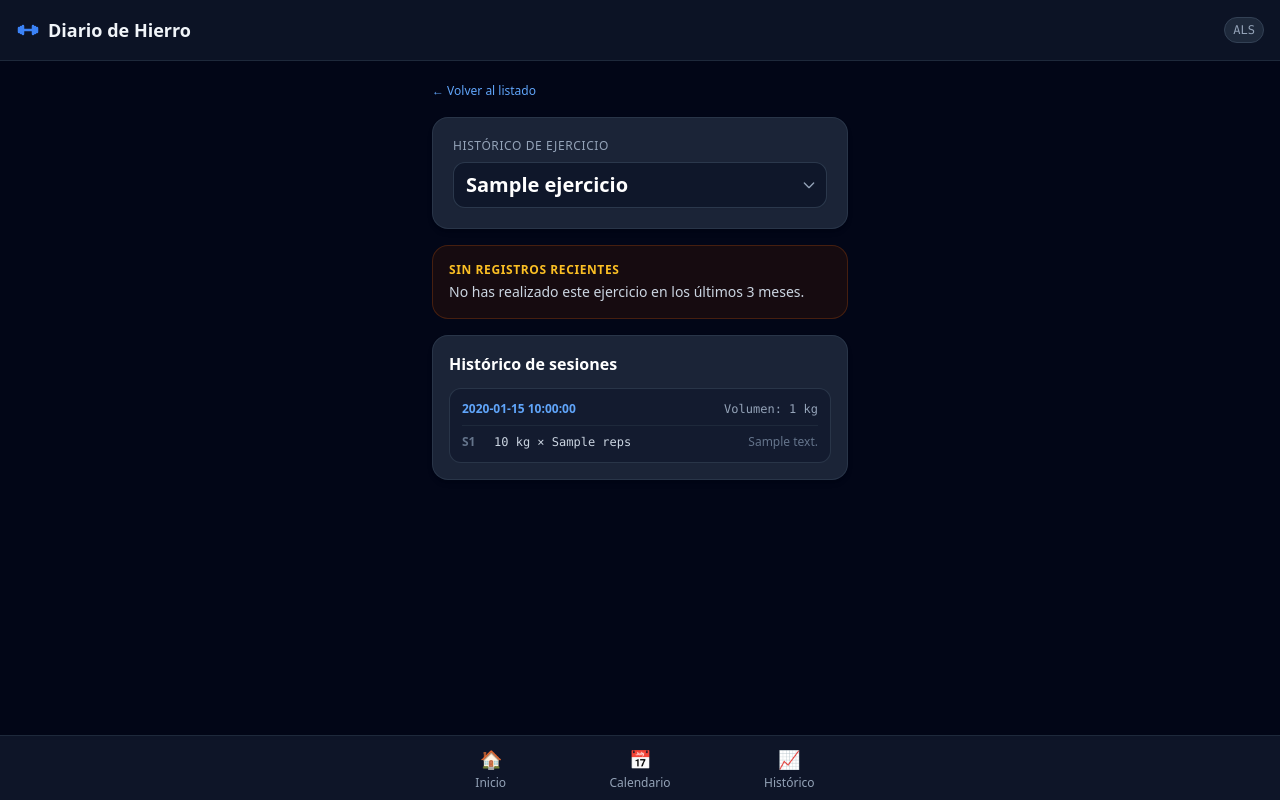
After one commit to ALSREPO/web_fit, a FastAPI app: template app/templates/ejercicios/detail.html in a window 1280 px wide. The commit adds this page. Run offline with FastAPI, Linux system fonts and the light colour scheme; the template is opened without the code that fills it: most values are stand-ins (such as "Sample title", 1, 10 or a date in 2020); some libraries are stand-ins or nearby versions.

Commit message:
refactor: 0.7.8, eliminar Svelte (frontend)
FrontEnd: ventana ejercicios. Funciona bien, excepto el botón de cargar más sesiones

```diff
--- a/app/main.py
+++ b/app/main.py
@@ -6,7 +6,7 @@ from fastapi.staticfiles import StaticFiles
 from fastapi.templating import Jinja2Templates
 
 from app.database import init_db
-from app.routers import fitnotes, dashboard
+from app.routers import fitnotes, dashboard, ejercicios
 
 @asynccontextmanager
 async def lifespan(app: FastAPI):
@@ -34,6 +34,7 @@ app.mount("/static", StaticFiles(directory="app/static"), name="static")
 # Cargamos los routers
 app.include_router(fitnotes.router)
 app.include_router(dashboard.router)
+app.include_router(ejercicios.router)
 
 
 @app.get("/api/health")
@@ -60,6 +61,11 @@ async def calendario_view(request: Request):
     return templates.TemplateResponse(request, "calendario.html", context={"request": request})
 
 
+@app.get("/ejercicios", response_class=HTMLResponse)
+async def ejercicios_view(request: Request):
+    return templates.TemplateResponse(request, "ejercicios/list.html", context={"request": request})
+
+
 # Si entra en una ruta no definida, redirige a la raíz
 @app.exception_handler(status.HTTP_404_NOT_FOUND)
 async def custom_404_handler(request: Request, __):
--- a/app/routers/dashboard.py
+++ b/app/routers/dashboard.py
@@ -102,7 +102,7 @@ async def fragment_next_workout():
             <li class="flex items-start gap-2.5">
                 <span class="mt-2 h-1.5 w-1.5 shrink-0 rounded-full bg-blue-500"></span>
                 <div class="flex flex-col">
-                    <a href="/historico/{ex['ejercicio']}" class="font-medium text-slate-200 hover:text-blue-300">{ex['ejercicio']}</a>
+                    <a href="/ejercicios/{ex['ejercicio']}" class="font-medium text-slate-200 hover:text-blue-300">{ex['ejercicio']}</a>
                     <span class="font-mono text-xs text-slate-400">{ex['detalle']}</span>
                 </div>
             </li>
@@ -143,7 +143,7 @@ async def fragment_last_workout():
             <li class="flex items-start gap-2.5">
                 <span class="mt-2 h-1.5 w-1.5 shrink-0 rounded-full bg-blue-500"></span>
                 <div class="flex flex-col">
-                    <a href="/historico/{ex['ejercicio']}" class="font-medium text-slate-200 hover:text-blue-300">{ex['ejercicio']}</a>
+                    <a href="/ejercicios/{ex['ejercicio']}" class="font-medium text-slate-200 hover:text-blue-300">{ex['ejercicio']}</a>
                     <span class="font-mono text-xs text-slate-400">{ex['detalle']}</span>
                 </div>
             </li>
--- a/app/services/dashboard_service.py
+++ b/app/services/dashboard_service.py
@@ -163,7 +163,7 @@ class DashboardService:
                     label_str = DashboardService.MESES_ESP[dt.month - 1]
                     timeframe_list.append((key, label_str))
 
-            elif period in ["all", "historico"]:
+            elif period in ["all", "ejercicios"]:
                 where_clause = ""
                 params = []
 
@@ -208,7 +208,7 @@ class DashboardService:
                 group_by = "STRFTIME('%Y-%m-%d', fecha)"
             elif period in ["year", "12m"]:
                 group_by = "STRFTIME('%Y-%m', fecha)"
-            else:  # all / historico
+            else:  # all / ejercicios
                 group_by = "STRFTIME('%Y', fecha)"
 
             query_time = f"""
--- a/app/templates/base.html
+++ b/app/templates/base.html
@@ -46,7 +46,7 @@
                 <span class="text-lg mb-0.5">📅</span>
                 <span>Calendario</span>
             </a>
-            <a href="/historico" class="flex flex-col items-center justify-center w-full h-full text-xs transition-colors {% if request.url.path.startswith('/historico') %}text-blue-500 font-semibold{% else %}text-slate-400 hover:text-slate-200{% endif %}">
+            <a href="/ejercicios" class="flex flex-col items-center justify-center w-full h-full text-xs transition-colors {% if request.url.path.startswith('/ejercicios') %}text-blue-500 font-semibold{% else %}text-slate-400 hover:text-slate-200{% endif %}">
                 <span class="text-lg mb-0.5">📈</span>
                 <span>Histórico</span>
             </a>
--- /dev/null
+++ b/app/templates/ejercicios/detail.html
@@ -0,0 +1,96 @@
+{% extends "base.html" %}
+
+{% block title %}{{ ejercicio }} - Histórico{% endblock %}
+
+{% block content %}
+<div class="space-y-4">
+    <!-- Volver -->
+    <a href="/ejercicios" class="inline-flex items-center text-xs font-medium text-blue-400 hover:text-blue-300">
+        ← Volver al listado
+    </a>
+
+    <!-- Cabecera con Selector Desplegable -->
+    <header class="rounded-2xl border border-slate-700/60 bg-slate-800/90 p-5 shadow-md">
+        <p class="text-xs font-medium uppercase tracking-wider text-slate-400">Histórico de Ejercicio</p>
+
+        <div class="relative mt-2">
+            <select
+                onchange="if(this.value) window.location.href='/ejercicios/' + encodeURIComponent(this.value)"
+                class="w-full appearance-none rounded-xl border border-slate-700/80 bg-slate-900/90 py-2 pl-3 pr-8 text-xl font-bold text-white shadow-sm outline-none focus:border-blue-500 focus:ring-1 focus:ring-blue-500 cursor-pointer"
+            >
+                <option value="{{ ejercicio }}" selected>{{ ejercicio }}</option>
+                {% for ex in exercisesList %}
+                    {% set name = ex.nombre %}
+                    {% if name != ejercicio %}
+                        <option value="{{ name }}">{{ name }}</option>
+                    {% endif %}
+                {% endfor %}
+            </select>
+            <div class="pointer-events-none absolute inset-y-0 right-0 flex items-center px-2.5 text-slate-400">
+                <svg class="h-4 w-4" fill="none" stroke="currentColor" viewBox="0 0 24 24">
+                    <path stroke-linecap="round" stroke-linejoin="round" stroke-width="2" d="M19 9l-7 7-7-7" />
+                </svg>
+            </div>
+        </div>
+    </header>
+
+    <!-- Tarjetas de Estadísticas (Fuerza o Cardio) -->
+    {% if not stats.has_recent_data %}
+        <div class="rounded-2xl border border-amber-900/50 bg-amber-950/30 p-4 text-amber-200">
+            <p class="text-xs font-semibold uppercase tracking-wider text-amber-400">Sin registros recientes</p>
+            <p class="mt-1 text-sm text-slate-300">No has realizado este ejercicio en los últimos 3 meses.</p>
+        </div>
+    {% elif stats.is_cardio and stats.cardio_projections %}
+        <div class="space-y-4">
+            <div class="grid grid-cols-2 gap-3">
+                <div class="rounded-2xl border border-slate-700/60 bg-slate-800/90 p-4 text-center shadow-md">
+                    <span class="text-[10px] font-bold uppercase tracking-wider text-slate-400">Mejor Ritmo (3M)</span>
+                    <p class="mt-1 font-mono text-xl font-bold text-emerald-400">
+                        {{ stats.cardio_projections.best_pace or 'N/A' }} <span class="text-xs font-normal text-slate-300">{{ stats.cardio_projections.pace_label }}</span>
+                    </p>
+                    <p class="mt-0.5 text-xs text-slate-400">Ritmo Medio</p>
+                </div>
+
+                <div class="rounded-2xl border border-slate-700/60 bg-slate-800/90 p-4 text-center shadow-md">
+                    <span class="text-[10px] font-bold uppercase tracking-wider text-slate-400">Estimado {{ stats.cardio_projections.target_1_label }}</span>
+                    <p class="mt-1 font-mono text-xl font-bold text-blue-400">
+                        {{ stats.cardio_projections.target_1_time }}
+                    </p>
+                    <p class="mt-0.5 text-xs text-slate-400">Fórmula Riegel</p>
+                </div>
+            </div>
+        </div>
+    {% elif stats.max_weight or stats.estimated_1rm %}
+        <div class="space-y-4">
+            <div class="grid grid-cols-2 gap-3">
+                <div class="rounded-2xl border border-slate-700/60 bg-slate-800/90 p-4 text-center shadow-md">
+                    <span class="text-[10px] font-bold uppercase tracking-wider text-slate-400">Máximo (3M)</span>
+                    <p class="mt-1 font-mono text-xl font-bold text-emerald-400">
+                        {{ stats.max_weight }} <span class="text-xs font-normal text-slate-300">{{ stats.weight_unit or 'kg' }}</span>
+                    </p>
+                    {% if stats.reps_at_max %}
+                        <p class="mt-0.5 text-xs text-slate-400">{{ stats.reps_at_max }} reps</p>
+                    {% endif %}
+                </div>
+
+                <div class="rounded-2xl border border-slate-700/60 bg-slate-800/90 p-4 text-center shadow-md">
+                    <span class="text-[10px] font-bold uppercase tracking-wider text-slate-400">1RM Estimado</span>
+                    <p class="mt-1 font-mono text-xl font-bold text-blue-400">
+                        {{ stats.estimated_1rm }} <span class="text-xs font-normal text-slate-300">{{ stats.weight_unit or 'kg' }}</span>
+                    </p>
+                    <p class="mt-0.5 text-xs text-slate-400">Fórmula Epley</p>
+                </div>
+            </div>
+        </div>
+    {% endif %}
+
+    <!-- Sección Histórico de Sesiones -->
+    <section class="rounded-2xl border border-slate-700/60 bg-slate-800/90 p-4 shadow-md">
+        <h3 class="mb-3 text-base font-semibold text-white">Histórico de sesiones</h3>
+
+        <div id="sessions-container" class="space-y-4">
+            {% include "ejercicios/partials/session_rows.html" %}
+        </div>
+    </section>
+</div>
+{% endblock %}
--- /dev/null
+++ b/app/templates/ejercicios/partials/session_rows.html
@@ -0,0 +1,61 @@
+{% if history|length == 0 and offset|default(0) == 0 %}
+    <p class="text-sm text-slate-400">No hay historial registrado para este ejercicio.</p>
+{% else %}
+    <div class="space-y-4">
+        {% for session in history %}
+            <div class="rounded-xl border border-slate-700/70 bg-slate-900/60 p-3">
+                <div class="mb-2 flex items-center justify-between border-b border-slate-800 pb-2">
+                    <a href="/detalle/{{ session.fecha }}" class="text-xs font-bold text-blue-400 hover:underline capitalize">
+                        {{ session.fecha }}
+                    </a>
+                    {% if session.total_volume_kg %}
+                        <span class="text-xs text-slate-400 font-mono">
+                            Volumen: {{ "{:,.0f}".format(session.total_volume_kg).replace(',', '.') }} kg
+                        </span>
+                    {% elif session.total_distance %}
+                        <span class="text-xs text-slate-400 font-mono">
+                            Distancia total: {{ "{:,.0f}".format(session.total_distance).replace(',', '.') }} m
+                        </span>
+                    {% endif %}
+                </div>
+
+                {% if session.sets %}
+                    <ol class="space-y-1.5">
+                        {% for set in session.sets %}
+                            <li class="flex items-center justify-between gap-2 text-xs text-slate-300">
+                                <span class="w-6 shrink-0 font-semibold text-slate-500">S{{ set.set_number }}</span>
+                                <span class="flex-1 font-mono">
+                                    {% if set.weight is not none and set.reps is not none %}
+                                        {{ set.weight }} kg × {{ set.reps }}
+                                    {% elif set.distance is not none %}
+                                        {{ set.distance }} {{ set.distance_unit or 'm' }}
+                                        {% if set.tiempo_segundos %}
+                                            · {{ set.tiempo_segundos | int // 60 }}m {{ set.tiempo_segundos | int % 60 }}s
+                                        {% endif %}
+                                        {% if set.ritmo_min_km %}
+                                            · <span class="text-blue-400">{{ set.ritmo_min_km }} min/km</span>
+                                        {% endif %}
+                                    {% endif %}
+                                </span>
+                                {% if set.comment %}
+                                    <span class="max-w-[40%] truncate text-right text-slate-500">{{ set.comment }}</span>
+                                {% endif %}
+                            </li>
+                        {% endfor %}
+                    </ol>
+                {% endif %}
+            </div>
+        {% endfor %}
+    </div>
+
+    {% if has_more|default(true) and history|length >= 10 %}
+        <button
+            hx-get="/ejercicios/{{ ejercicio }}/more?offset={{ next_offset | default(10) }}"
+            hx-target="#sessions-container"
+            hx-swap="beforeend"
+            class="mt-4 w-full rounded-xl border border-slate-700 bg-slate-900/80 py-2.5 text-xs font-semibold text-slate-300 transition-colors hover:bg-slate-700 hover:text-white cursor-pointer"
+        >
+            Cargar más sesiones
+        </button>
+    {% endif %}
+{% endif %}
```
Also changed, not shown: app/routers/ejercicios.py (added, +47 -0 lines), app/templates/ejercicios/list.html (added, +31 -0 lines), app/templates/ejercicios/partials/exercise_list.html (added, +30 -0 lines).
